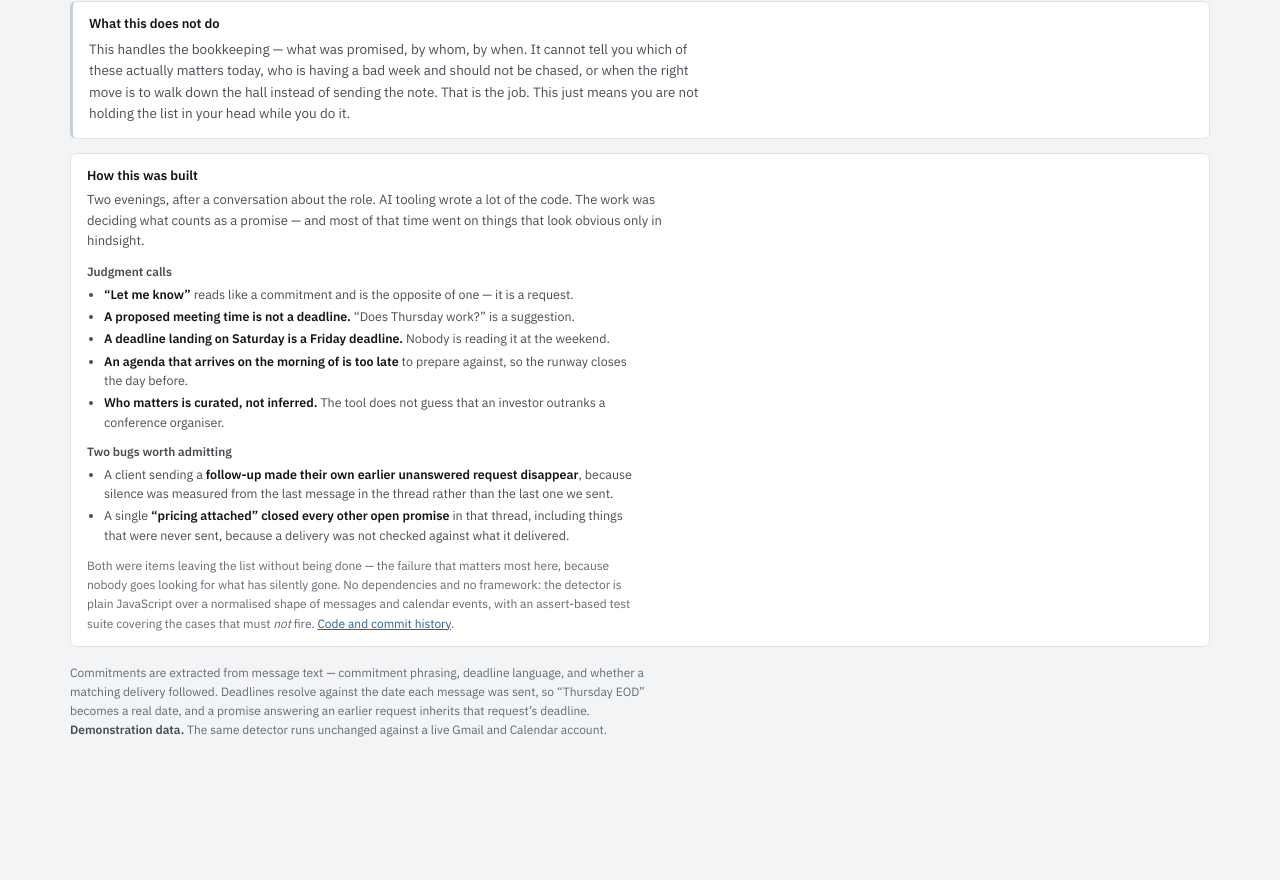
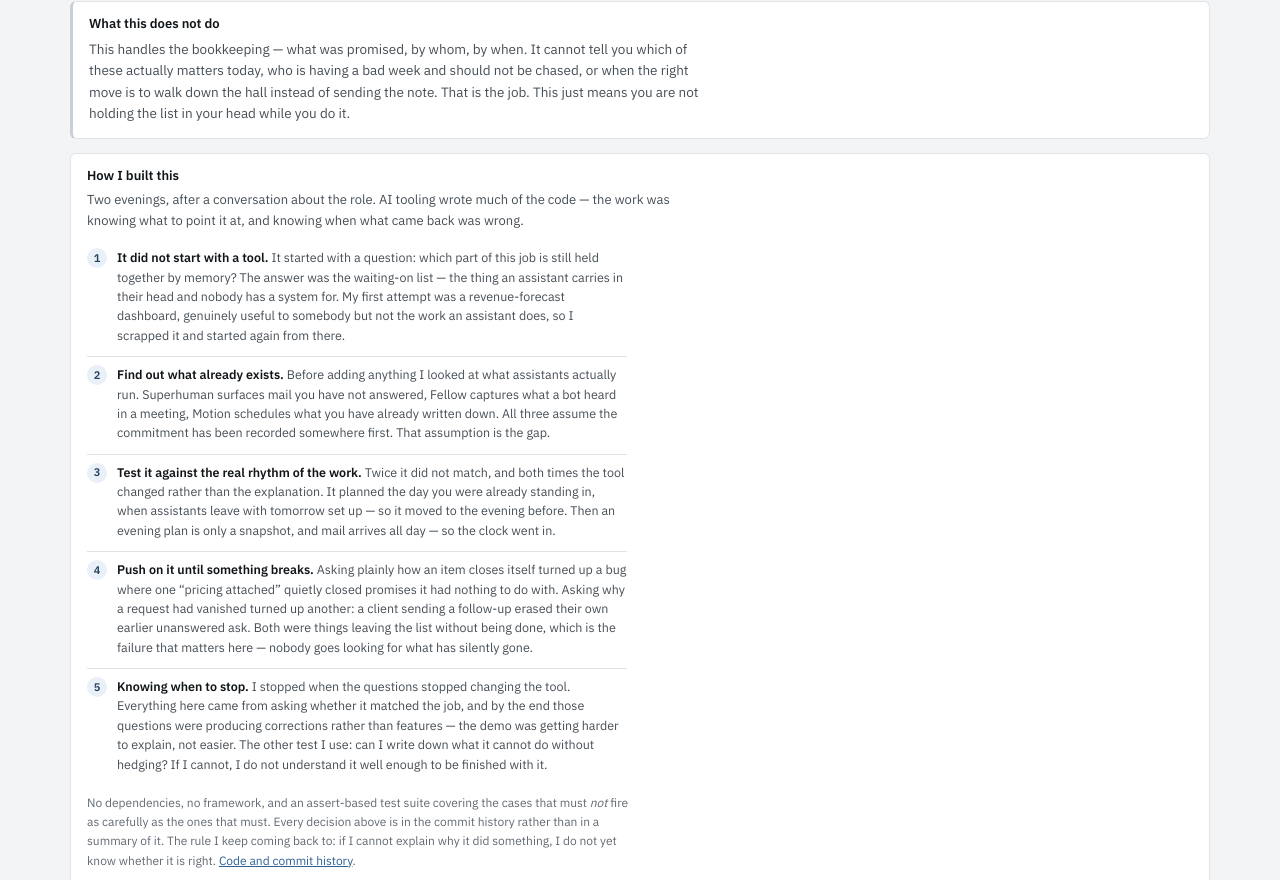
Before and after one commit to kaarizhussain/open-loops, a website: page index.html in a window 1280 px wide. Shown: the part 1707-2587 px from the top of the page. Before the commit the page ends 2503 px from the top, so only its background shows below. Drawn offline with Linux system fonts and the light colour scheme.

Commit message:
Rewrite the closing section as process rather than features
The first pass listed what the tool gets right and which bugs it had,
which is a description of the artefact. The more useful thing to show is
how the work was approached, because that transfers and a feature list
does not.

Five steps, opening on where it started and closing on how you know to
stop. It began with a question rather than a tool — which part of this
job is still held together by memory — and the first attempt, a
revenue-forecast dashboard, was scrapped for answering a different one.
It ends on the stopping rule: when the questions stop changing the tool
and start producing corrections, and when what it cannot do can be
written down without hedging.

Co-Authored-By: Claude Opus 5 <noreply@anthropic.com>

```diff
--- a/index.html
+++ b/index.html
@@ -105,7 +105,14 @@ button{font:inherit;color:inherit}
 .built h2{margin:0 0 4px;font-size:13px;font-weight:600}
 .built p{margin:0 0 9px;font-size:13px;color:var(--ink2);line-height:1.6;max-width:76ch}
 .built h3{margin:11px 0 4px;font-size:12px;font-weight:600;color:var(--ink2)}
-.built ul{margin:0;padding-left:17px}
+.built ul,.built ol{margin:0;padding-left:17px}
+.built ol.steps{list-style:none;padding-left:0;counter-reset:bstep}
+.built ol.steps li{counter-increment:bstep;position:relative;padding:8px 0 8px 30px;
+  border-top:1px solid var(--line)}
+.built ol.steps li:first-child{border-top:0}
+.built ol.steps li:before{content:counter(bstep);position:absolute;left:0;top:8px;
+  width:20px;height:20px;border-radius:50%;background:var(--sel);color:var(--accent);
+  font-size:11px;font-weight:600;display:grid;place-items:center}
 .built li{font-size:12.5px;color:var(--ink2);line-height:1.55;margin:3px 0;max-width:72ch}
 .built li b{color:var(--ink);font-weight:600}
 .built .foot2{margin:11px 0 0;font-size:12px;color:var(--ink3)}
@@ -1091,29 +1098,38 @@ document.getElementById('who').innerHTML=
   '<dt>This week</dt><dd>'+esc(PRINCIPAL.week)+'</dd>';
 
 document.getElementById('built').innerHTML=
-  '<h2>How this was built</h2>'+
-  '<p>Two evenings, after a conversation about the role. AI tooling wrote a lot of the code. '+
-  'The work was deciding what counts as a promise — and most of that time went on things that '+
-  'look obvious only in hindsight.</p>'+
-  '<h3>Judgment calls</h3><ul>'+
-    '<li><b>“Let me know”</b> reads like a commitment and is the opposite of one — it is a request.</li>'+
-    '<li><b>A proposed meeting time is not a deadline.</b> “Does Thursday work?” is a suggestion.</li>'+
-    '<li><b>A deadline landing on Saturday is a Friday deadline.</b> Nobody is reading it at the weekend.</li>'+
-    '<li><b>An agenda that arrives on the morning of is too late</b> to prepare against, so the runway '+
-      'closes the day before.</li>'+
-    '<li><b>Who matters is curated, not inferred.</b> The tool does not guess that an investor '+
-      'outranks a conference organiser.</li>'+
-  '</ul>'+
-  '<h3>Two bugs worth admitting</h3><ul>'+
-    '<li>A client sending a <b>follow-up made their own earlier unanswered request disappear</b>, '+
-      'because silence was measured from the last message in the thread rather than the last one we sent.</li>'+
-    '<li>A single <b>“pricing attached” closed every other open promise</b> in that thread, including '+
-      'things that were never sent, because a delivery was not checked against what it delivered.</li>'+
-  '</ul>'+
-  '<p class="foot2">Both were items leaving the list without being done — the failure that matters '+
-  'most here, because nobody goes looking for what has silently gone. No dependencies and no '+
-  'framework: the detector is plain JavaScript over a normalised shape of messages and calendar '+
-  'events, with an assert-based test suite covering the cases that must <em>not</em> fire. '+
+  '<h2>How I built this</h2>'+
+  '<p>Two evenings, after a conversation about the role. AI tooling wrote much of the code — '+
+  'the work was knowing what to point it at, and knowing when what came back was wrong.</p>'+
+  '<ol class="steps">'+
+    '<li><b>It did not start with a tool.</b> It started with a question: which part of this job is '+
+      'still held together by memory? The answer was the waiting-on list — the thing an assistant '+
+      'carries in their head and nobody has a system for. My first attempt was a revenue-forecast '+
+      'dashboard, genuinely useful to somebody but not the work an assistant does, so I scrapped it '+
+      'and started again from there.</li>'+
+    '<li><b>Find out what already exists.</b> Before adding anything I looked at what assistants '+
+      'actually run. Superhuman surfaces mail you have not answered, Fellow captures what a bot heard '+
+      'in a meeting, Motion schedules what you have already written down. All three assume the '+
+      'commitment has been recorded somewhere first. That assumption is the gap.</li>'+
+    '<li><b>Test it against the real rhythm of the work.</b> Twice it did not match, and both times '+
+      'the tool changed rather than the explanation. It planned the day you were already standing in, '+
+      'when assistants leave with tomorrow set up — so it moved to the evening before. Then an evening '+
+      'plan is only a snapshot, and mail arrives all day — so the clock went in.</li>'+
+    '<li><b>Push on it until something breaks.</b> Asking plainly how an item closes itself turned up '+
+      'a bug where one “pricing attached” quietly closed promises it had nothing to do with. Asking why '+
+      'a request had vanished turned up another: a client sending a follow-up erased their own earlier '+
+      'unanswered ask. Both were things leaving the list without being done, which is the failure that '+
+      'matters here — nobody goes looking for what has silently gone.</li>'+
+    '<li><b>Knowing when to stop.</b> I stopped when the questions stopped changing the tool. '+
+      'Everything here came from asking whether it matched the job, and by the end those questions were '+
+      'producing corrections rather than features — the demo was getting harder to explain, not easier. '+
+      'The other test I use: can I write down what it cannot do without hedging? If I cannot, I do not '+
+      'understand it well enough to be finished with it.</li>'+
+  '</ol>'+
+  '<p class="foot2">No dependencies, no framework, and an assert-based test suite covering the cases '+
+  'that must <em>not</em> fire as carefully as the ones that must. Every decision above is in the '+
+  'commit history rather than in a summary of it. The rule I keep coming back to: if I cannot explain '+
+  'why it did something, I do not yet know whether it is right. '+
   '<a href="https://github.com/kaarizhussain/open-loops">Code and commit history</a>.</p>';
 
 document.getElementById('ctx').innerHTML=
```
Also changed, not shown: src/digest.tpl.html (+40 -24 lines).
